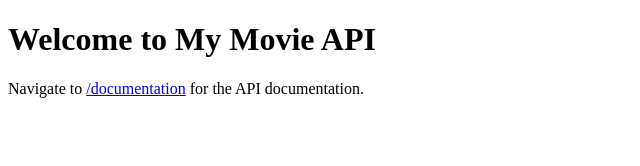
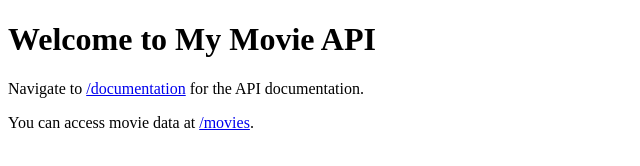
Before and after one commit to barendgabriel/movie_api, a website: page index.html in a window 1280 px wide. Shown: the whole page, without its empty margins (0-640 px from the left). Drawn offline with Linux system fonts and the light colour scheme.

Commit message:
Updated documentation.html with endpoint details and added index.html for the API landing page

```diff
--- a/index.html
+++ b/index.html
@@ -11,5 +11,6 @@
       Navigate to <a href="/documentation">/documentation</a> for the API
       documentation.
     </p>
+    <p>You can access movie data at <a href="/movies">/movies</a>.</p>
   </body>
 </html>
```
